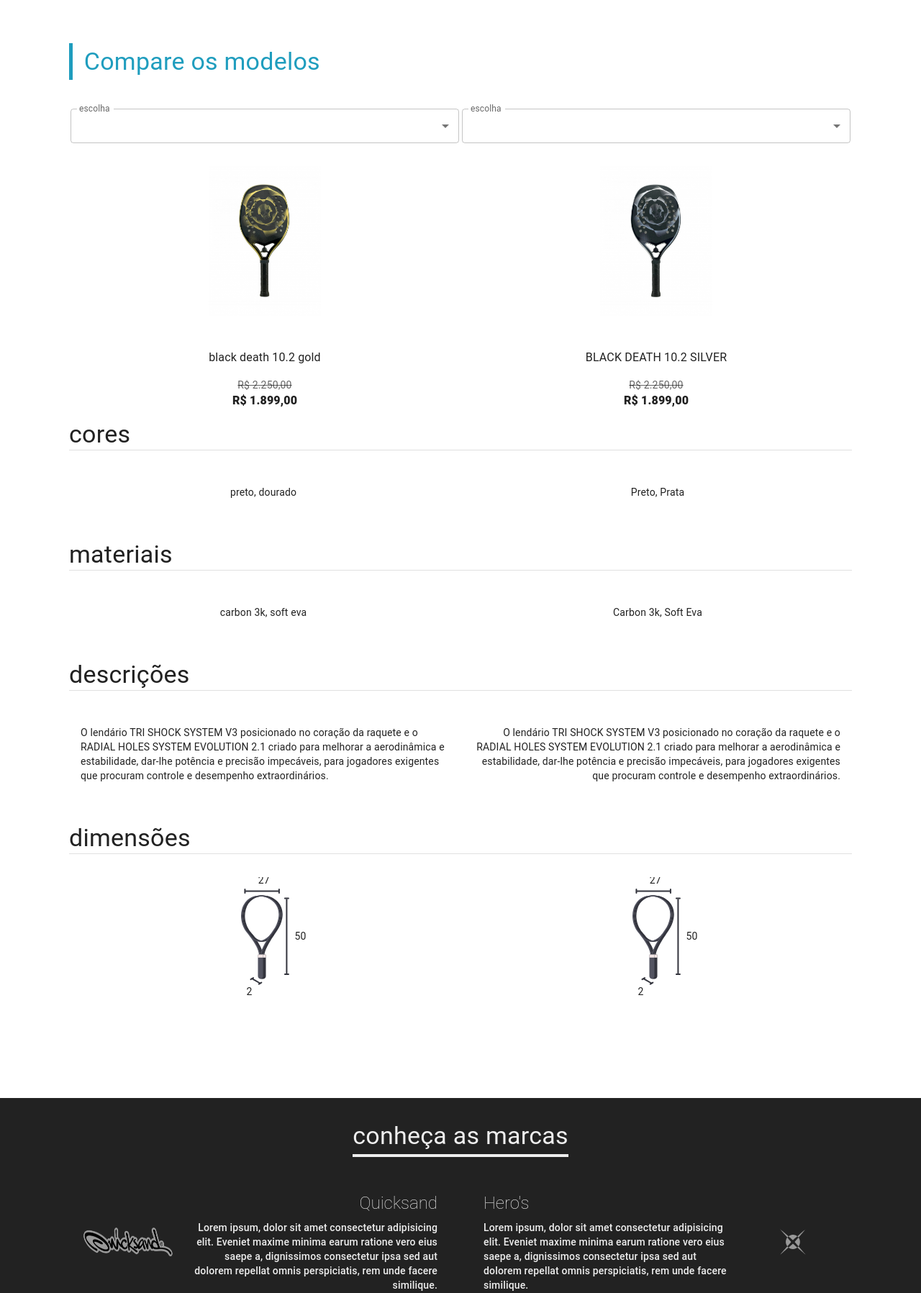
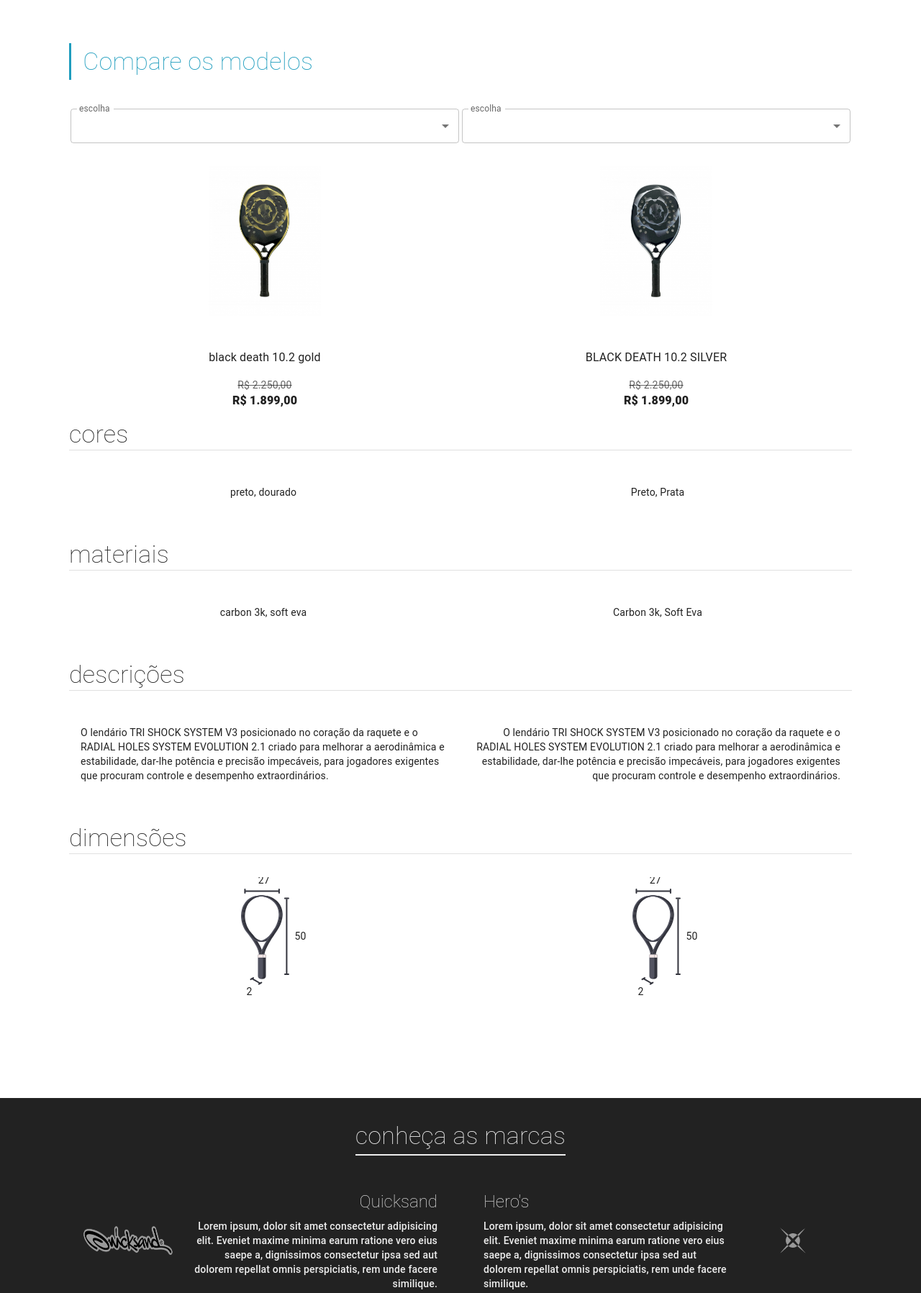
Before and after one commit to henriquedelimap/beachTennis, a React (Vite) app: page / in a window 1280 px wide. Shown: the part 983-2780 px from the top of the page at 72% size. Built offline with nearby package versions, Linux system fonts and the light colour scheme.

Commit message:
first commit

```diff
--- a/src/components/Comparativo/index.tsx
+++ b/src/components/Comparativo/index.tsx
@@ -61,7 +61,7 @@ const ItemContent = ({
 
             <Grid item xs={12}>
 
-                <Typography variant={'h4'}>{title}</Typography>
+                <Typography fontWeight={100}  variant={'h4'}>{title}</Typography>
                 <Divider sx={{ width: '100%' }} />
             </Grid>
 
@@ -83,7 +83,7 @@ const ItemContentDimensionCreator = ({
 }: { title: string, dimension: number[], dimension2: number[] }) => {
     return (
         <Grid item width='100%' >
-            <Typography variant={'h4'}>{title}</Typography>
+            <Typography fontWeight={100}  variant={'h4'}>{title}</Typography>
             <Divider sx={{ width: '100%' }} />
             <Stack direction='row' sx={{ pt: 4, pb: 4 }}>
                 <ItemContentCreator>
--- a/src/components/Title/index.tsx
+++ b/src/components/Title/index.tsx
@@ -11,7 +11,7 @@ export const Title = (prop: Prop) => {
     return (
         <Stack spacing={2} direction='row' alignItems='center' >
             <Decoration />
-            <Typography variant='h4' color='#1F9DBE' sx={{'&:first-letter':{textTransform: 'capitalize'}}} >{text}</Typography>
+            <Typography fontWeight={100} variant='h4' color='#1F9DBE' sx={{'&:first-letter':{textTransform: 'capitalize'}}} >{text}</Typography>
         </Stack>
     )
 }
@@ -20,7 +20,7 @@ export const TitleCentred = (prop: Prop) => {
     const cor = color === undefined ? '#1F9DBE' : color
     return (
         <Stack alignSelf='center' sx={{width: 'fit-content'}} spacing={.5} direction='column'>
-            <Typography  variant='h4' color={cor}>{text}</Typography>
+            <Typography fontWeight={100}  variant='h4' color={cor}>{text}</Typography>
             <DecorationHorizontal cor={cor} />
         </Stack>
     )
@@ -28,7 +28,7 @@ export const TitleCentred = (prop: Prop) => {
 
 
 const DecorationHorizontal = styled('div')(({theme, cor}: {theme?: Theme, cor: string})=>({
-    height: '.2rem',
+    height: '.1rem',
     width: '100%',
     background: cor
 }))
@@ -36,7 +36,7 @@ const DecorationHorizontal = styled('div')(({theme, cor}: {theme?: Theme, cor: s
 
 const Decoration = styled('div')(({})=>({
     height: '3.2rem',
-    width: '.3rem',
+    width: '.2rem',
     background:'#1F9DBE'
 
 }))
```
